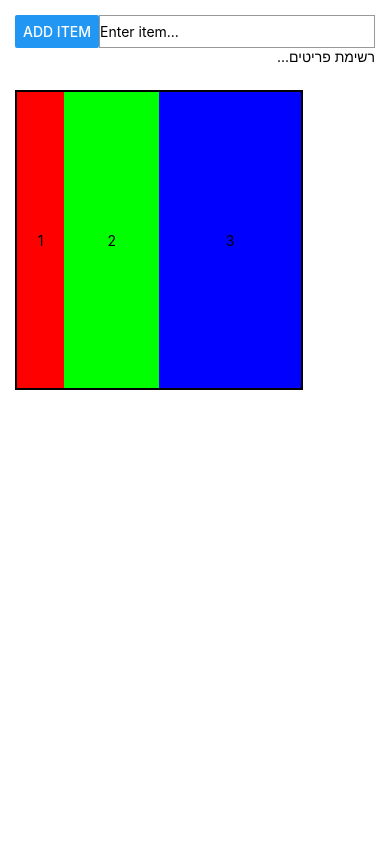
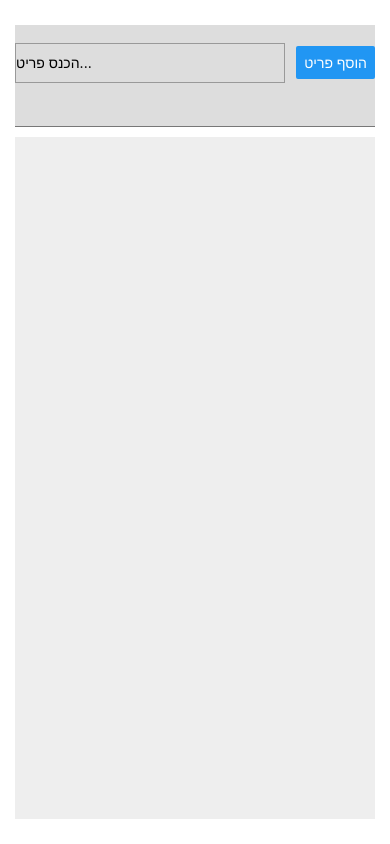
Before and after one commit to NitzanC07/nitzan-learning-rn, a React Native app: screen / in a window 390 px wide. Built offline with nearby package versions, Linux system fonts and the light colour scheme.

Commit message:
Lesson: flexBox, View and ScrollView

```diff
--- a/App.js
+++ b/App.js
@@ -1,18 +1,71 @@
 import { StatusBar } from "expo-status-bar";
-import { Button, StyleSheet, Text, TextInput, View } from "react-native";
+import { useState } from "react";
+import {
+  Button,
+  StyleSheet,
+  Text,
+  TextInput,
+  View,
+  ScrollView,
+  FlatList,
+} from "react-native";
 
 export default function App() {
+  const [enteredItemText, setEnteredItemText] = useState("");
+  const [items, setItems] = useState([]);
+  const itemInputHandler = (enteredText) => {
+    setEnteredItemText(enteredText);
+  };
+
+  const addItem = () => {
+    setItems((currentItems) => [...currentItems, {text: enteredItemText, key: Math.random().toString()}]);
+    setEnteredItemText("");
+  };
+
   return (
     <View style={styles.appContainer}>
+      <StatusBar />
+
       <View style={styles.inputContainer}>
-        <Button title="Add item" />
-        <TextInput style={styles.textInput} placeholder="Enter item..." />
-      </View>
-      <View>
-        <Text>רשימת פריטים...</Text>
+        <TextInput
+          style={styles.textInput}
+          placeholder="הכנס פריט..."
+          onChangeText={itemInputHandler}
+          value={enteredItemText}
+        />
+        <Button title="הוסף פריט" onPress={addItem} />
       </View>
 
-      <View style={styles.boxContainer}>
+      <View style={styles.itemsContainer}>
+        {/** כדי לתת אפשרות של גלילת המסך אם כמות הפריטים חורגת מגודל המסך */}
+        {/* <ScrollView>
+          {items.map((item) => (
+            <View key={item} style={styles.item}>
+              <Text style={styles.itemText}>{item}</Text>
+            </View>
+          ))}
+        </ScrollView> */}
+        {/** אם יש לנו כמות גדולה מאוד של פריטים, למשל 1000 פריטים, זה יכול להכביד מאוד
+         * על הריצה של האפליקציה, לכן כדאי לעשות מיטוב (אופטימיזציה) ולרנדר למסך רק את
+         * הפריטים שמוצגים באותו רגע.
+         */}
+        <FlatList
+          data={items}
+          renderItem={(itemData) => {
+
+            return (
+              <View key={itemData.item.key} style={styles.item}>
+                <Text style={styles.itemText}>{itemData.item.text}</Text>
+              </View>
+            )}
+          }
+        />
+      </View>
+
+      {
+        // * Exmaple for flexBox.
+      }
+      {/* <View style={styles.boxContainer}>
         <View style={styles.box1}>
           <Text>1</Text>
         </View>
@@ -22,49 +75,75 @@ export default function App() {
         <View style={styles.box3}>
           <Text>3</Text>
         </View>
-      </View>
+      </View> */}
     </View>
   );
 }
 
 const styles = StyleSheet.create({
   appContainer: {
-    padding: 15,
+    flex: 1,
+    paddingVertical: 25,
+    paddingHorizontal: 15,
   },
   inputContainer: {
-    flexDirection: 'row',
-    justifyContent: "space-between"
+    flex: 1,
+    flexDirection: "row",
+    justifyContent: "space-between",
+    alignItems: "center",
+    paddingBottom: 25,
+    borderBottomWidth: 1,
+    borderBottomColor: "#777",
+    backgroundColor: "#ddd",
+  },
+  itemsContainer: {
+    flex: 9,
+    marginTop: 10,
+    backgroundColor: "#eee",
   },
   textInput: {
     borderWidth: 1,
-    borderColor: '#999',
-    width: '80%'
+    borderColor: "#999",
+    width: "75%",
+    height: 40,
   },
+  item: {
+    margin: 8,
+    padding: 8,
+    borderRadius: 6,
+    backgroundColor: "#5e0acc",
+  },
+  itemText: {
+    color: "white",
+  },
+
+  // * Exmaple of flexBox.
   boxContainer: {
-    flexDirection: 'row',
-    width: '80%',
+    flexDirection: "row",
+    width: "80%",
     height: 300,
-    justifyContent: 'space-between',
-    alignItems: 'stretch',
+    justifyContent: "space-between",
+    alignItems: "stretch",
     borderWidth: 2,
-    marginTop: 25
+    marginTop: 25,
   },
+
   box1: {
-    backgroundColor: '#f00',
+    backgroundColor: "#f00",
     flex: 1,
-    justifyContent: 'center',
-    alignItems: 'center'
+    justifyContent: "center",
+    alignItems: "center",
   },
   box2: {
-    backgroundColor: '#0f0',
+    backgroundColor: "#0f0",
     flex: 2,
-    justifyContent: 'center',
-    alignItems: 'center'
+    justifyContent: "center",
+    alignItems: "center",
   },
   box3: {
-    backgroundColor: '#00f',
+    backgroundColor: "#00f",
     flex: 3,
-    justifyContent: 'center',
-    alignItems: 'center'
+    justifyContent: "center",
+    alignItems: "center",
   },
 });
```
